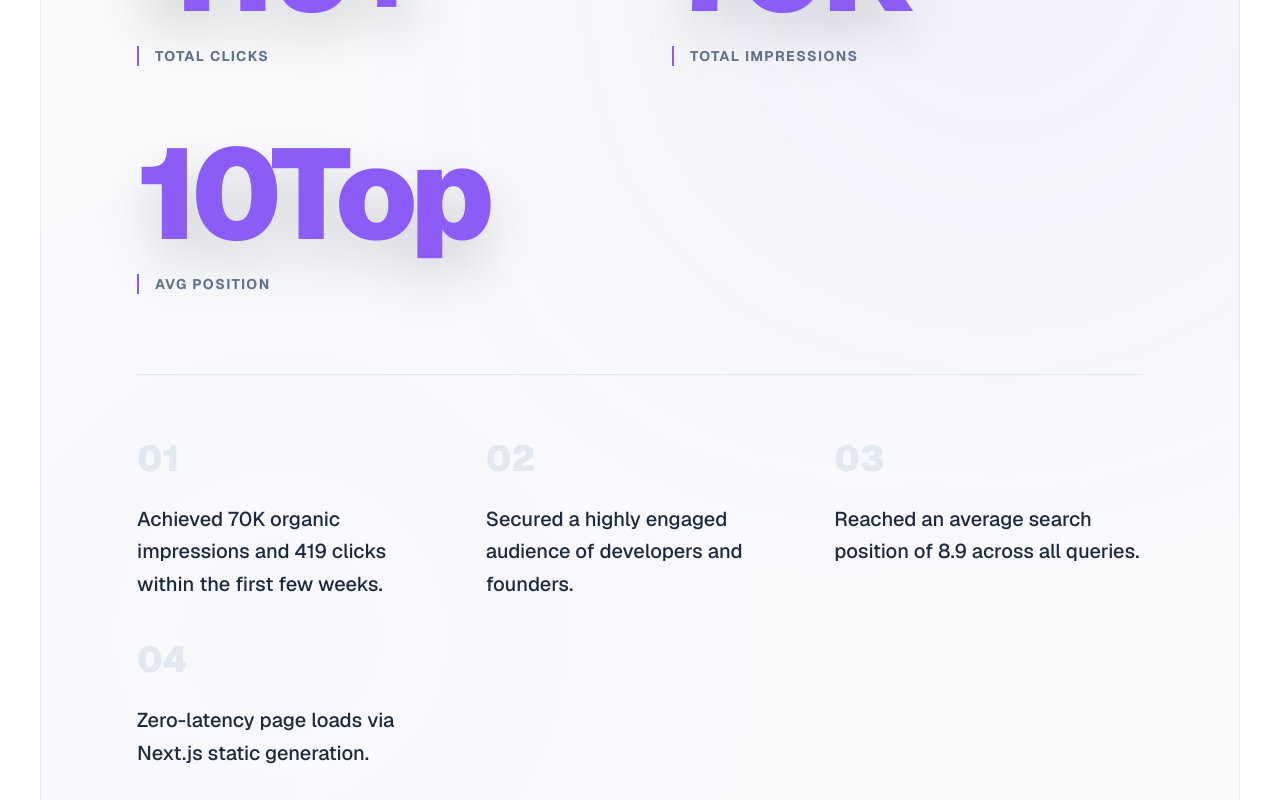
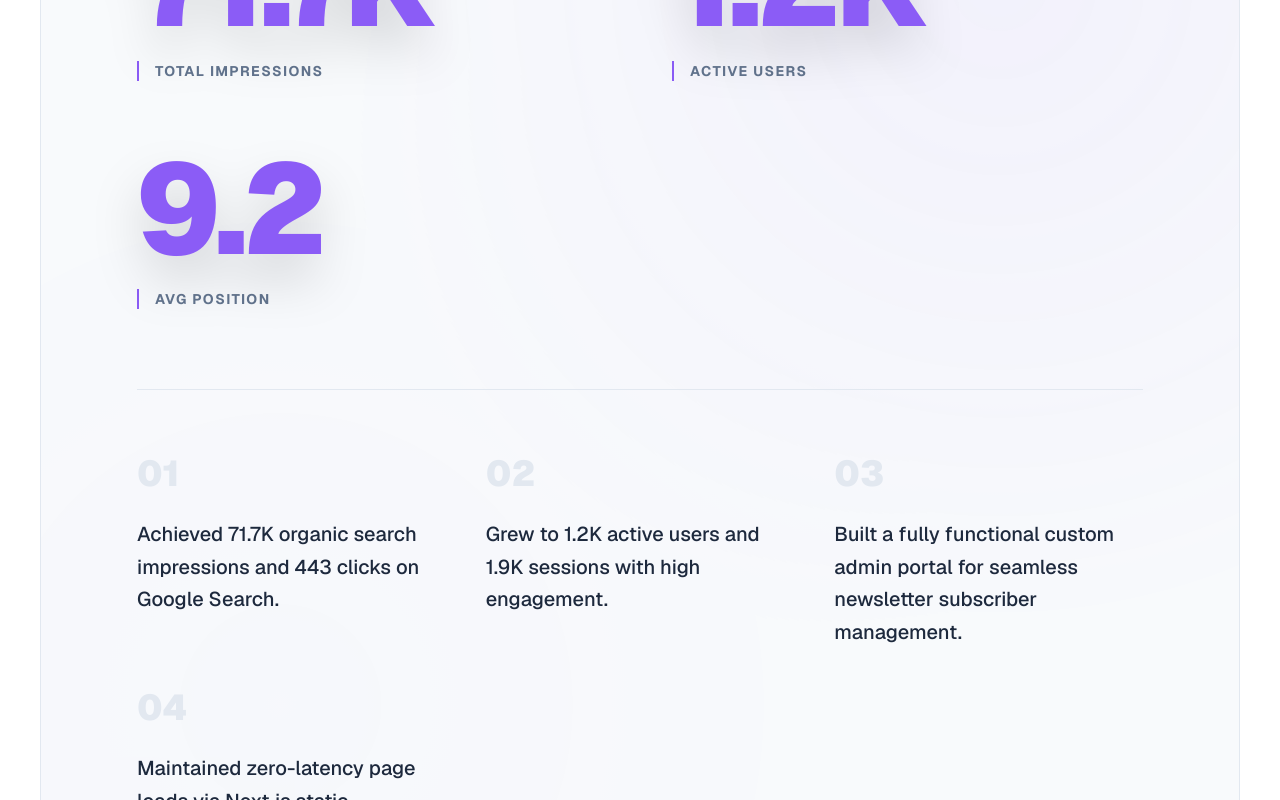
Before and after one commit to Narvdeshwar/nph-studio, a Next.js app: page /work/aibulletin in a window 1280 px wide. Shown: the part 3020-3820 px from the top of the page. Built offline with nearby package versions, Linux system fonts and the light colour scheme; no server answers.

Commit message:
new aibulletin update

```diff
--- a/data/case-studies.ts
+++ b/data/case-studies.ts
@@ -58,9 +58,9 @@ export const caseStudies: CaseStudyData[] = [
     link: 'https://aibulletin.in/',
     image: '/work/aibulletin.webp',
     metrics: [
-      { label: 'Total clicks', value: '419+' },
-      { label: 'Total impressions', value: '70K' },
-      { label: 'Avg Position', value: 'Top 10' }
+      { label: 'Total Impressions', value: '71.7K' },
+      { label: 'Active Users', value: '1.2K' },
+      { label: 'Avg Position', value: '9.2' }
     ],
     techStack: ['Next.js', 'Tailwind CSS', 'Supabase', 'Framer Motion', 'Golang', 'RSS Parser'],
     features: [
@@ -68,13 +68,13 @@ export const caseStudies: CaseStudyData[] = [
       'Advanced Content Filtering & Tagging',
       'High-performance Static Generation',
       'SEO-Optimized Structured Data',
-      'Premium Dark Mode UI'
+      'Custom Admin Subscriber Dashboard'
     ],
     results: [
-      'Achieved 70K organic impressions and 419 clicks within the first few weeks.',
-      'Secured a highly engaged audience of developers and founders.',
-      'Reached an average search position of 8.9 across all queries.',
-      'Zero-latency page loads via Next.js static generation.'
+      'Achieved 71.7K organic search impressions and 443 clicks on Google Search.',
+      'Grew to 1.2K active users and 1.9K sessions with high engagement.',
+      'Built a fully functional custom admin portal for seamless newsletter subscriber management.',
+      'Maintained zero-latency page loads via Next.js static generation.'
     ]
   },
   {
```
